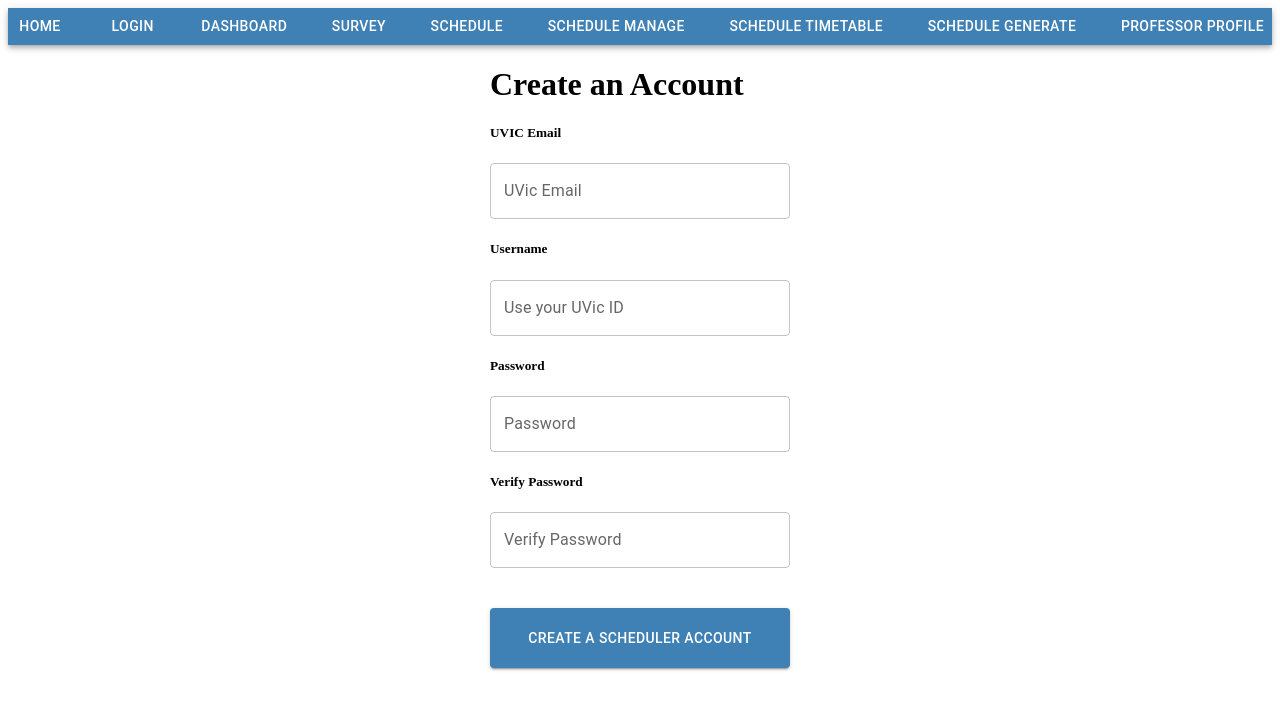
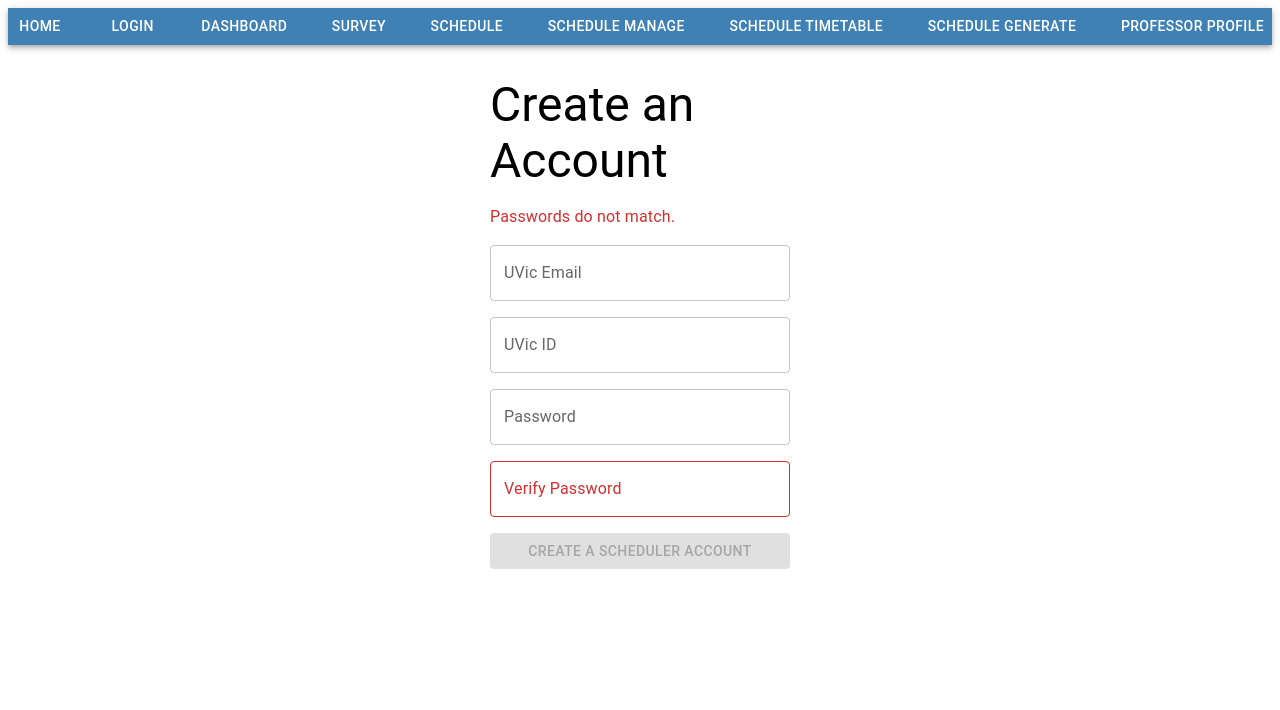
Before and after one commit to SENG499-Company-4/Frontend, a React (Create React App) app in the folder app/: page /register in a window 1280 px wide. Shown: the top 710 px of the page. Built offline with nearby package versions, Linux system fonts and the light colour scheme; the HTML template or start-up script is replaced by a standard one.

Commit message:
Update login and register components

```diff
--- a/app/src/components/pages/Login.tsx
+++ b/app/src/components/pages/Login.tsx
@@ -1,68 +1,69 @@
 import React, { useState } from 'react';
-import { Link, useNavigate } from 'react-router-dom';
+import { Link, NavigateFunction, useNavigate } from 'react-router-dom';
 import Button from '@mui/material/Button';
 import TextField from '@mui/material/TextField';
+import Typography from '@mui/material/Typography';
 import Box from '@mui/material/Box';
+import { Grid } from '@mui/material';
 
 function Login() {
+  const [username, setUsername] = useState<string>('');
+  const [password, setPassword] = useState<string>('');
 
-  const [username, setUsername] = useState('');
-  const [password, setPassword] = useState('');
+  let navigate: NavigateFunction = useNavigate();
 
-  let navigate = useNavigate();
-  const routeChange = () => {
-    let path = `/register`;
-    navigate(path);
-  }
+  const register: () => void = () => {
+    navigate('/register');
+  };
 
-  const signIn = (e: { preventDefault: () => void; }) => {
-    e.preventDefault()
-  }
+  const signIn = (e: { preventDefault: () => void }) => {
+    e.preventDefault();
+  };
 
   return (
-    <Box
-      component="form"
-      sx={{
-        width: 300,
-        height: 300,
-      }}
-      mx='auto'
-      justifyContent='center'
-      noValidate
-      autoComplete="off"
-    >
-      <div className='login'>
-        <Link to='/'>
-          <img style={{ width: 300, marginTop: 60 }} className='login_logo' src='https://web.uvic.ca/~virsf/graphics/UVic%20Logo.png' alt='' />
+    <Box component="form" sx={{ width: 300 }} mx="auto" justifyContent="center" noValidate autoComplete="off">
+      <Grid container spacing={2} className="login">
+        <Link to="/">
+          <img
+            style={{ width: 300, marginTop: 60 }}
+            className="login_logo"
+            src="https://web.uvic.ca/~virsf/graphics/UVic%20Logo.png"
+            alt=""
+          />
         </Link>
-        <div className='login_container'>
-          <h1>Sign In</h1>
-          <form>
-            <h5>UVIC Email</h5>
-            <TextField
-              id="outlined-required"
-              label="Username"
-              style={{ width: '100%' }}
-              value={username}
-              onChange={e => setUsername(e.target.value)}
-            />
-            <h5>Password</h5>
-            <TextField
-              id="outlined-password-input"
-              label="Password"
-              type="password"
-              autoComplete="current-password"
-              style={{ width: '100%' }}
-              value={password}
-              onChange={p => setPassword(p.target.value)}
-            />
-            <Button variant='contained' style={{ width: '100%', marginTop: 15 }} onClick={signIn}>Sign In</Button>
-          </form>
-          <Button variant='outlined' style={{ width: '100%', marginTop: 15 }} onClick={routeChange}>Register</Button>
-        </div>
-      </div >
-    </Box >
-  )
+        <Grid item>
+          <Typography variant="h3">Sign In</Typography>
+        </Grid>
+        <Grid item>
+          <TextField
+            id="outlined-username-input"
+            style={{ width: 300 }}
+            label="Username"
+            value={username}
+            onChange={(e) => setUsername(e.target.value)}
+          />
+        </Grid>
+        <Grid item>
+          <TextField
+            id="outlined-password-input"
+            style={{ width: 300 }}
+            label="Password"
+            type="password"
+            value={password}
+            onChange={(p) => setPassword(p.target.value)}
+          />
+        </Grid>
+        <Grid item>
+          <Button variant="contained" style={{ width: 300, marginTop: 15 }} onClick={signIn}>
+            Sign In
+          </Button>
+          <Button variant="outlined" style={{ width: 300, marginTop: 15 }} onClick={register}>
+            Register
+          </Button>
+        </Grid>
+      </Grid>
+    </Box>
+  );
 }
 
-export default Login
+export default Login;
--- a/app/src/components/pages/Register.tsx
+++ b/app/src/components/pages/Register.tsx
@@ -1,89 +1,107 @@
-import React, { useState } from 'react';
+import React, { useEffect, useState } from 'react';
 import Button from '@mui/material/Button';
 import TextField from '@mui/material/TextField';
 import Box from '@mui/material/Box';
+import { Grid, Typography } from '@mui/material';
+
+interface RegisterForm {
+  email: string;
+  username: string;
+  password: string;
+  confirmPassword: string;
+}
 
 function Register() {
+  const [hasErrors, setHasErrors] = useState<boolean>(false);
+  const [formData, setFormData] = useState<RegisterForm>({
+    email: '',
+    username: '',
+    password: '',
+    confirmPassword: ''
+  });
 
-    const [email, setEmail] = useState('');
-    const [username, setUsername] = useState('');
-    const [password, setPassword] = useState('');
-    const [verifyPassword, setVerifyPassword] = useState('');
-    const [verified, setVerified] = useState(0); // 0 is initial, 1 is success, -1 is failure
+  const createAccount = (e: { preventDefault: () => void }) => {
+    e.preventDefault();
+    console.log('Creating account: ', formData);
+  };
 
-    const createAccount = (e: { preventDefault: () => void; }) => {
-        e.preventDefault()
-        if (password === verifyPassword) {
-            console.log('Passwords match')
-            setVerified(1)
-        }
-        else {
-            setVerified(-1)
-            setEmail('')
-            setUsername('')
-            setPassword('')
-            setVerifyPassword('')
-        }
-    }
+  useEffect(() => {
+    formData.password === formData.confirmPassword && formData.password.length > 0
+      ? setHasErrors(false)
+      : setHasErrors(true);
+  }, [formData.password, formData.confirmPassword]);
 
   return (
     <Box
       component="form"
       sx={{
-                width: 300,
-                height: 300,
+        width: 300
       }}
-            m='auto'
-            justifyContent='center'
-            noValidate
+      m="auto"
+      justifyContent="center"
       autoComplete="off"
     >
-            <div className='register'>
-                <div className='register_container'>
-                    <h1>Create an Account</h1>
-                    {verified === -1 ? <h4>Passwords do not match, try again.</h4> : ''}
-                    <form>
-                        <h5>UVIC Email</h5>
+      <Grid container spacing={2} marginTop={2}>
+        <Grid item>
+          <Typography variant="h3">Create an Account</Typography>
+        </Grid>
+        {hasErrors && (
+          <Grid item>
+            <Typography variant="body1" color="error">
+              Passwords do not match.
+            </Typography>
+          </Grid>
+        )}
+        <Grid item>
           <TextField
             id="outlined-required"
             label="UVic Email"
-                            style={{ width: '100%' }}
-                            value={email}
-                            onChange={e => setEmail(e.target.value)}
+            placeholder="someone@uvic.ca"
+            style={{ width: 300 }}
+            value={formData.email}
+            onChange={(e) => setFormData({ ...formData, email: e.target.value })}
           />
-                        <h5>Username</h5>
+        </Grid>
+        <Grid item>
           <TextField
             id="outlined-required"
-                            label="Use your UVic ID"
-                            style={{ width: '100%' }}
-                            value={username}
-                            onChange={e => setUsername(e.target.value)}
+            label="UVic ID"
+            placeholder="V00123456"
+            style={{ width: 300 }}
+            value={formData.username}
+            onChange={(e) => setFormData({ ...formData, username: e.target.value })}
           />
-                        <h5>Password</h5>
+        </Grid>
+        <Grid item>
           <TextField
             id="outlined-password-input"
             label="Password"
             type="password"
             autoComplete="current-password"
-                            style={{ width: '100%' }}
-                            value={password}
-                            onChange={p => setPassword(p.target.value)}
+            style={{ width: 300 }}
+            value={formData.password}
+            onChange={(e) => setFormData({ ...formData, password: e.target.value })}
           />
-                        <h5> Verify Password</h5>
+        </Grid>
+        <Grid item>
           <TextField
             id="outlined-password-input"
+            error={hasErrors}
             label="Verify Password"
             type="password"
-                            style={{ width: '100%' }}
-                            value={verifyPassword}
-                            onChange={p => setVerifyPassword(p.target.value)}
+            style={{ width: 300 }}
+            value={formData.confirmPassword}
+            onChange={(e) => setFormData({ ...formData, confirmPassword: e.target.value })}
           />
-                        <Button variant="contained" style={{ width: '100%', height: 60, marginTop: 40 }} onClick={createAccount}>Create a Scheduler account</Button>
-                    </form>
-                </div>
-            </div >
-        </Box >
-    )
+        </Grid>
+        <Grid item>
+          <Button variant="contained" disabled={hasErrors} style={{ width: 300 }} onClick={createAccount}>
+            Create a Scheduler account
+          </Button>
+        </Grid>
+      </Grid>
+    </Box>
+  );
 }
 
-export default Register
+export default Register;
```
Lines whose indentation alone changed are shown as unchanged.
